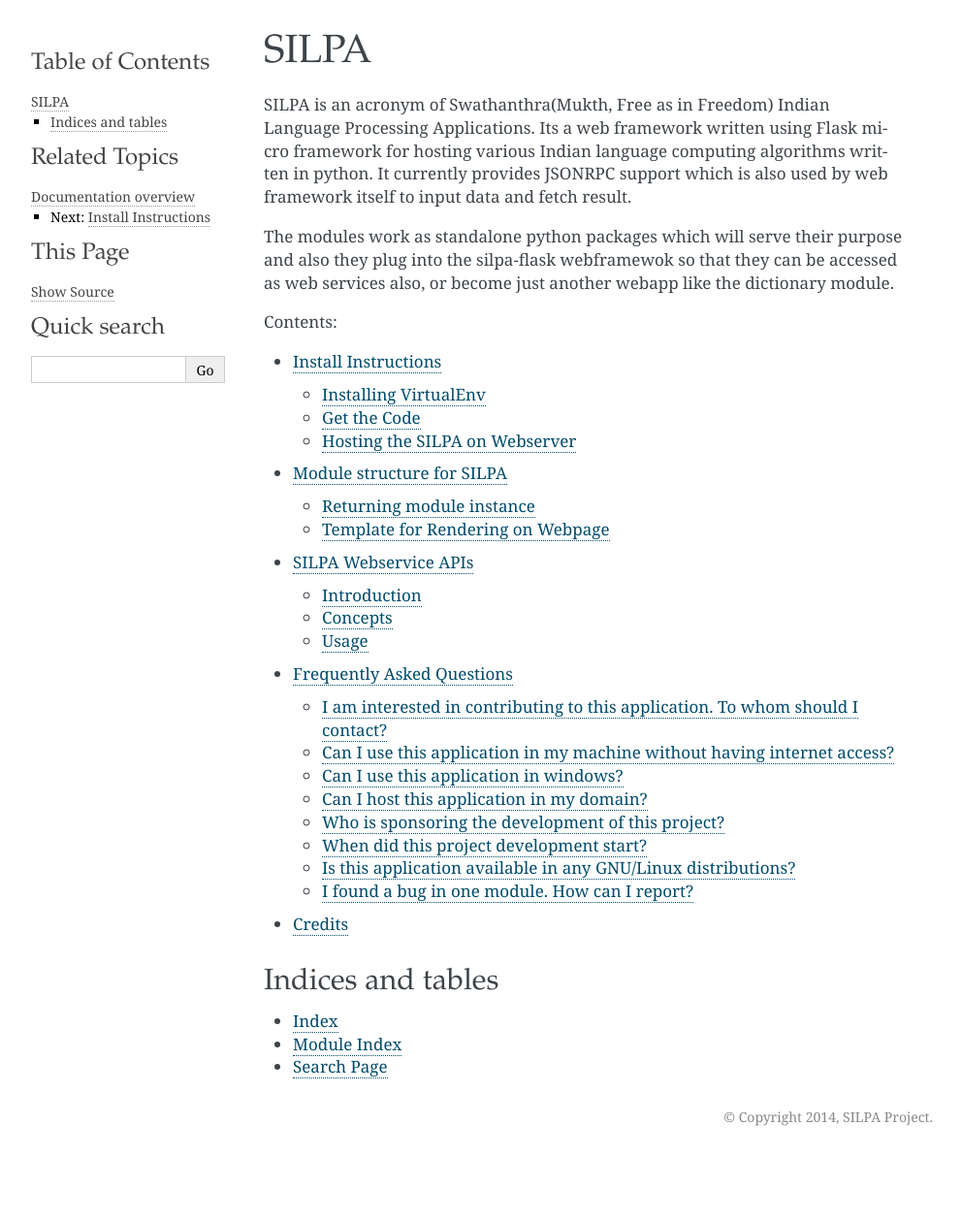
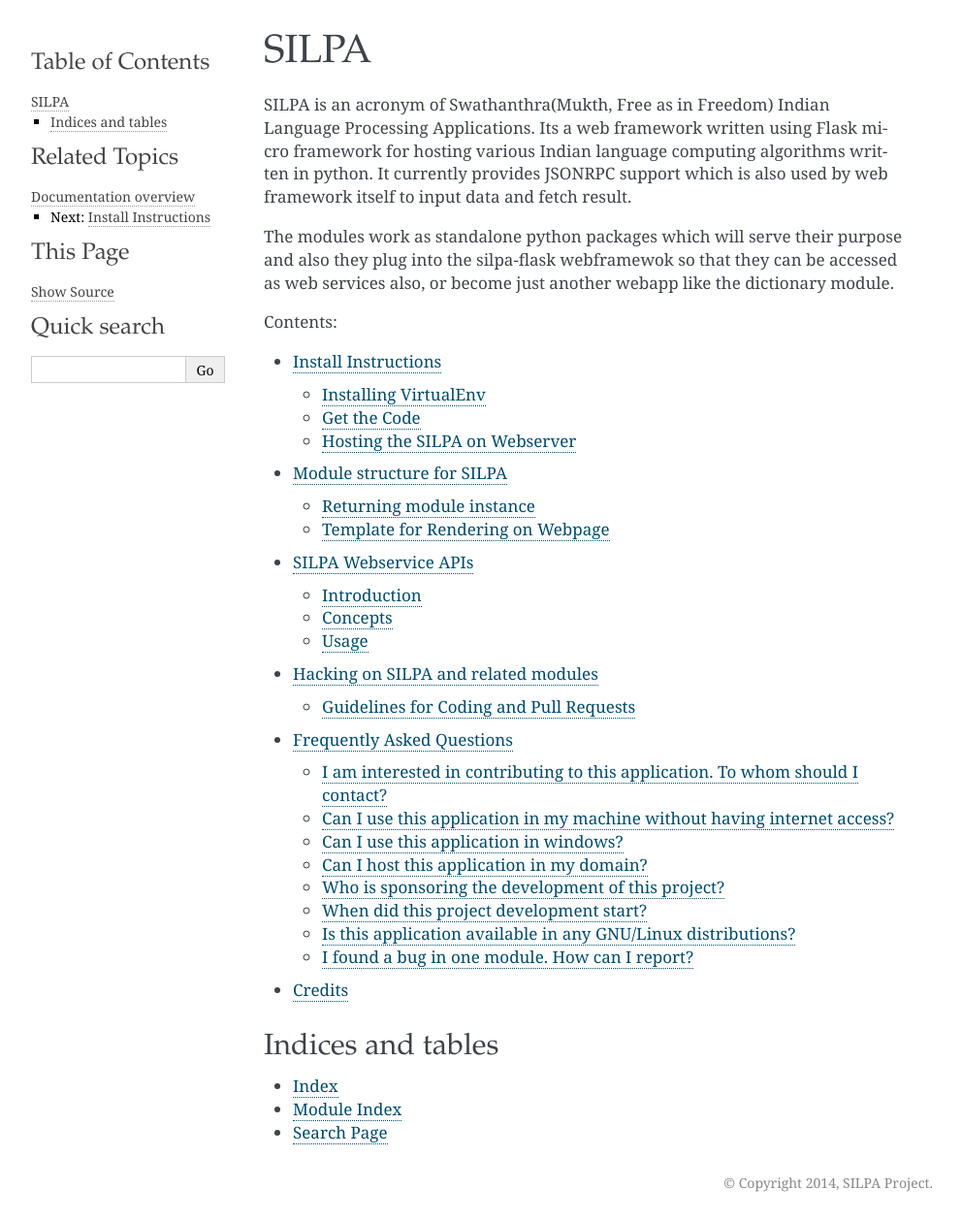
Before and after one commit to libindic/Silpa-Flask, a Sphinx documentation site: the page built from docs/index.rst, in a window 1280 px wide. Shown: the whole page at 97% size, without its empty margins (148-1140 px from the left). Built offline with Sphinx 7.4.7, drawn with Linux system fonts in a browser that asks for light colours; before the commit the page ends 1191 px from its top, so only the background shows below that; some of the changed lines change nothing that is shown.

Commit message:
Add guidelines for contribution. (hacking)
Signed-off-by: Vasudev Kamath <kamathvasudev@gmail.com>

```diff
--- /dev/null
+++ b/docs/hacking.rst
@@ -0,0 +1,39 @@
+Hacking on SILPA and related modules
+============================================
+
+Did you said you are interested to hack on SILPA and related  modules?
+That is really cool!. You are welcome to join us.
+
+Please come and hangout with us on ``#silpa`` on ``irc.freenode.net``
+and join in discussions. We also have mailing list
+``silpa-discuss@nongnu.org``. Come discuss with us and propose your
+ideas!.
+
+
+Guidelines for Coding and Pull Requests
+-----------------------------------------------
+
+1. Please follow PEP-8 standard for all python code, make sure your
+   code is PEP-8 compilant before sending the PR.
+2. Please fork our repository from github `organization project
+   <https://github.com/Project-SILPA>`_.
+3. Develop new feature bug fixes etc. on **separate branch, do not
+   change things in master branch**.
+4. When committing please commit changes atomically, i.e. all related
+   changes should go in a single commit. Do not commit unrelated
+   changes together.
+5. Write tests, write more and more tests we love tests :-). Make sure
+   your new features pass all tests before raising PR. (Obviously we
+   don't need tests for documentation changes).
+6. Keep the history clean, `squash or delete
+   <http://gitready.com/advanced/2009/02/10/squashing-commits-with-rebase.html>`_
+   unnecessary commits.
+7. Write meaningful commit messages which explains the changes in
+   commit. Consider adding sign-offs and mentioning issues fixed by
+   commit (if any).
+8. Write meaningful PR which explains changes and gives possible usage
+   example.
+9. If your commit passes all above then likelihood of your changes
+   getting merged is more :-).
+10. All commit will be checked and merged by the `core team
+    <https://github.com/orgs/Project-SILPA/teams/core`_.
--- a/docs/index.rst
+++ b/docs/index.rst
@@ -26,6 +26,7 @@
    installation
    modules
    apis
+   hacking
    faq
    credits
 
```
